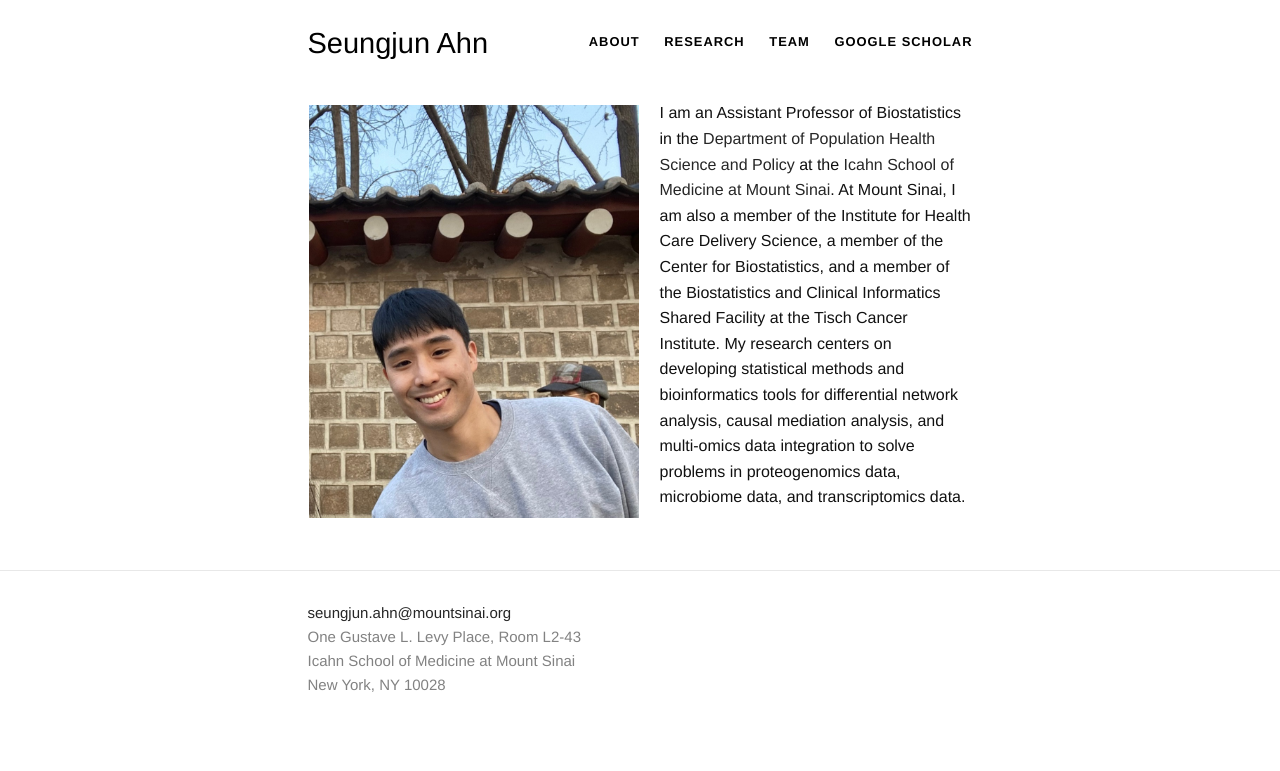
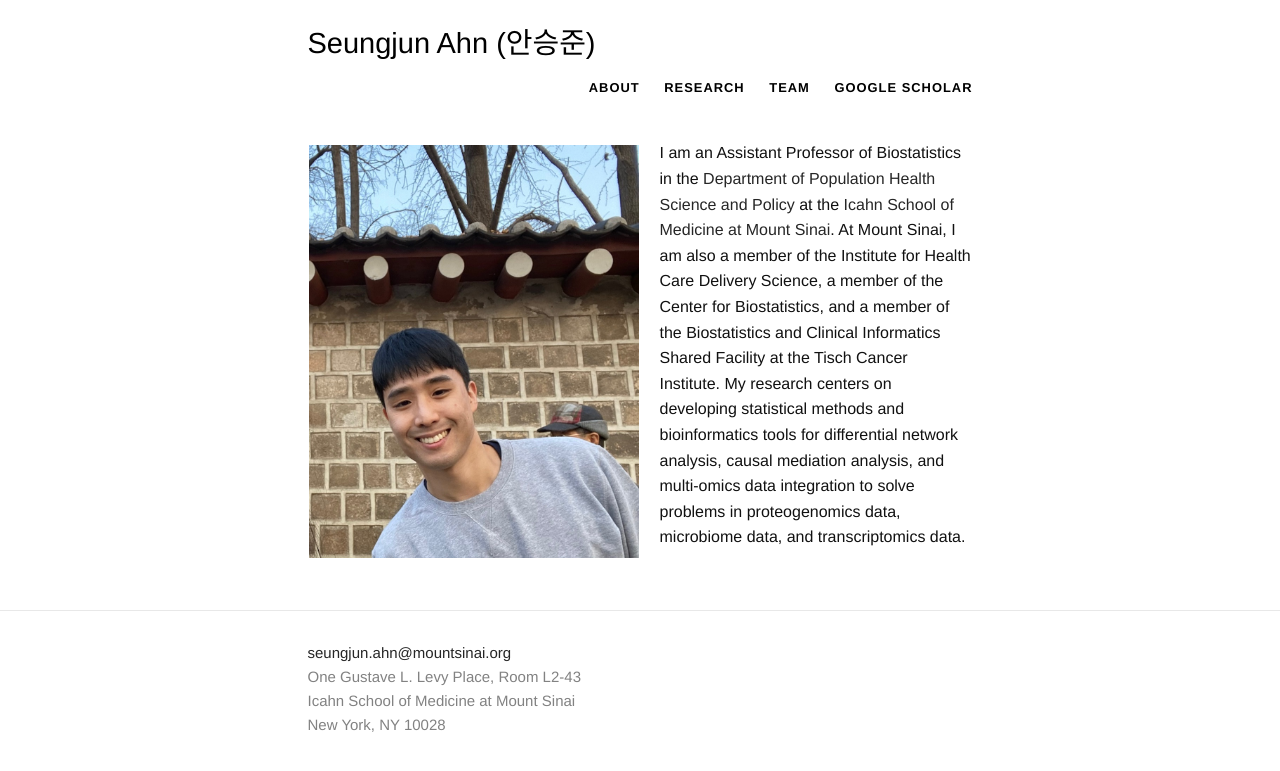
Before and after one commit to sjahnn/sjahnn.github.io, a Jekyll site: the page built from index.html, in a window 1280 px wide. Shown: the top 771 px of the page. Built offline with Jekyll 4.4.1, drawn with Linux system fonts in a browser that asks for light colours.

Commit message:
Update _config.yml

```diff
--- a/_config.yml
+++ b/_config.yml
@@ -1,5 +1,5 @@
 # Site settings
-title: Seungjun Ahn
+title: Seungjun Ahn (안승준)
 email: seungjun.ahn@mountsinai.org   # this will be provided in the footer
 # description:
 url: "https://sjahnn.github.io/" # the base hostname & protocol for your site
```
